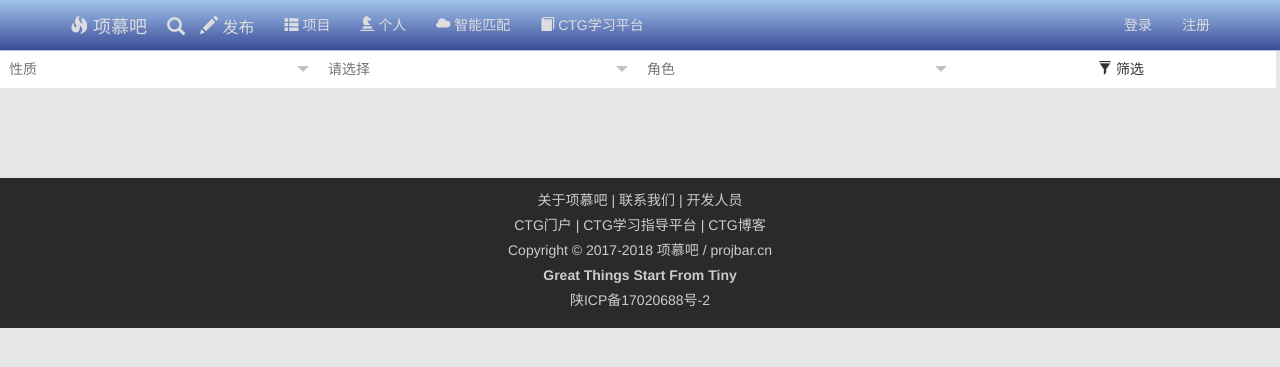
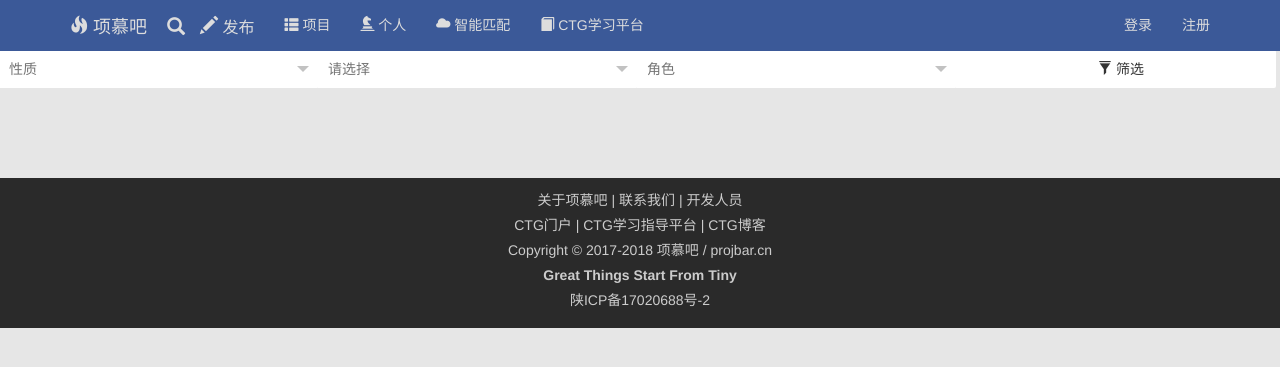
Before and after one commit to WizzStudio/projbar, a PHP site: page /DbName/ in a window 1280 px wide. Shown: the top 367 px of the page. Run offline with PHP 8.4, Linux system fonts and the light colour scheme; data that the repository does not hold is empty; some libraries are stand-ins or nearby versions.

Commit message:
color modify

```diff
--- a/public/static/common/css/common0131-1.css
+++ b/public/static/common/css/common0131-1.css
@@ -45,11 +45,8 @@
   background-color: #bbb;
   color: #eee;
 }
-.grad1{
-  background: -webkit-linear-gradient(#accbee,#3b4998); /* Safari 5.1 - 6.0 */
-  background: -o-linear-gradient(#accbee,#3b4998); /* Opera 11.1 - 12.0 */
-  background: -moz-linear-gradient(#accbee,#3b4998); /* Firefox 3.6 - 15 */
-  background: linear-gradient(#a1c4ec,#3b4b98); /* 标准的语法（必须放在最后） */
+.grad2{
+  background: #3b5998;
 }
 /* 颜色大改 */
 
--- a/public/templates/index/index/view.html
+++ b/public/templates/index/index/view.html
@@ -96,6 +96,9 @@ h3{
   <br />
   {eq name="has_join" value="1"}
   <h3>成员通讯信息(项目内人员可见)</h3><br />
+  <table class="layui-table">
+
+  </table>
   {volist name="partners" id="partner"}
    <p><b>
        <a href={:url('index/partner/view',"id=$partner[id]")}>{$partner.nickname}</a>
--- a/public/templates/public/base.html
+++ b/public/templates/public/base.html
@@ -15,7 +15,7 @@
   <body style="margin-top:50px;background-color:#e6e6e6;">
     {block name="navbar"}
     <!-- Fixed navbar -->
-    <nav class="navbar navbar-inverse navbar-fixed-top myblue grad1" role="navigation">
+    <nav class="navbar navbar-inverse navbar-fixed-top myblue grad2" role="navigation">
         <div class="container">
           <div class="navbar-header">
             <button type="button" class="navbar-toggle collapsed" data-toggle="collapse" data-target="#navbar" aria-expanded="false" aria-controls="navbar">
--- a/public/templates/user/public/login.html
+++ b/public/templates/user/public/login.html
@@ -43,7 +43,7 @@ layui.use(['element','layer'],function(){
             success: function(result){
                 if(result['status'] == 0){
                     layer.msg(result['msg'],{icon:1, offset:'40vh',shade:0.5,time: 1200},function(){
-                        window.location.href="{:url('/')}";
+                        window.location.href="{:url('user/profile/center')}";
                     });
                 }else{
                     $("#codeimage").attr('src','{:captcha_src()}?t='+Math.random());
```
